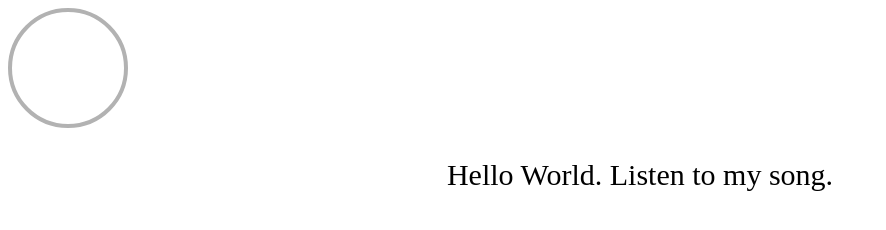
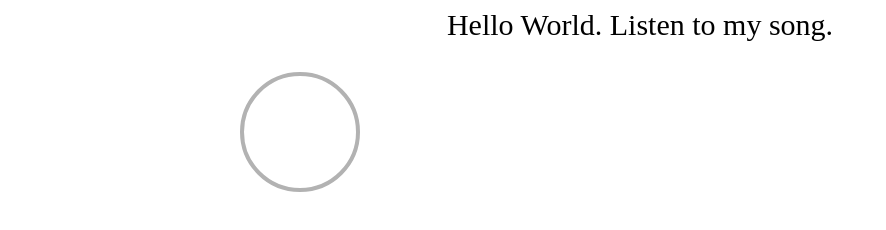
Before and after one commit to joey545/wit_tests, a plain HTML site: page index.html in a window 1280 px wide. Shown: the whole page, without its empty margins (0-886 px from the left). Drawn offline with Linux system fonts and the light colour scheme; some icons are missing; a web font is replaced by a local one.

Commit message:
basic formatting

```diff
--- a/index.html
+++ b/index.html
@@ -2,7 +2,11 @@
 <head>
   <link rel="stylesheet" href="microphone.css">
 </head>
+
 <body style="text-align: center;">
+
+  <p>Hello World. Listen to my song.</p>
+  <div style="width:800px; margin:0 auto;">
   <div id="microphone"></div>
   <pre id="result"></pre>
   <div id="info"></div>
@@ -53,6 +57,6 @@
       return k + "=" + v + "\n";
     }
   </script>
-  <p>Hello World. Listen to my song.</p>
+  </div>
 </body>
 </html>
```
